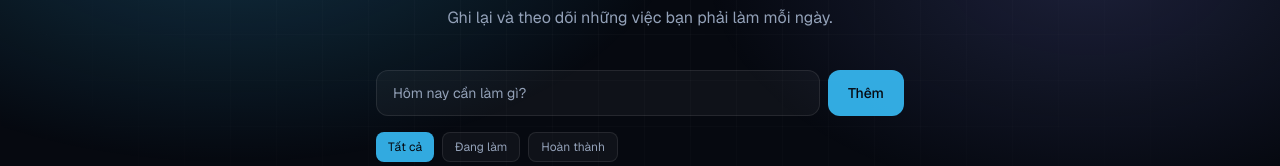
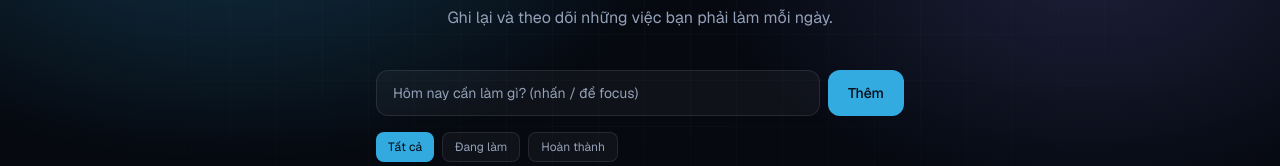
Before and after one commit to loocnguyn/snow-tasks, a Next.js app: page / in a window 1280 px wide. Shown: the part 196-362 px from the top of the page. Built offline with nearby package versions, Linux system fonts and the light colour scheme; no server answers; the database is empty.

Commit message:
Day 7: thêm phím tắt / để focus ô nhập, Esc để bỏ focus

```diff
--- a/components/TaskInput.tsx
+++ b/components/TaskInput.tsx
@@ -1,6 +1,6 @@
 "use client";
 
-import { useState } from "react";
+import { useEffect, useRef, useState } from "react";
 
 export function TaskInput({
   onAdd,
@@ -11,6 +11,24 @@ export function TaskInput({
 }) {
   const [value, setValue] = useState("");
   const [error, setError] = useState<string | null>(null);
+  const inputRef = useRef<HTMLInputElement>(null);
+
+  useEffect(() => {
+    function onKeyDown(e: KeyboardEvent) {
+      const target = e.target as HTMLElement;
+      const isTyping = target.tagName === "INPUT" || target.tagName === "TEXTAREA";
+
+      if (e.key === "/" && !isTyping) {
+        e.preventDefault();
+        inputRef.current?.focus();
+      }
+      if (e.key === "Escape" && target === inputRef.current) {
+        inputRef.current?.blur();
+      }
+    }
+    window.addEventListener("keydown", onKeyDown);
+    return () => window.removeEventListener("keydown", onKeyDown);
+  }, []);
 
   function submit(e: React.FormEvent) {
     e.preventDefault();
@@ -34,12 +52,13 @@ export function TaskInput({
     <form onSubmit={submit} className="flex flex-col gap-1.5">
       <div className="flex gap-2">
         <input
+          ref={inputRef}
           value={value}
           onChange={(e) => {
             setValue(e.target.value);
             if (error) setError(null);
           }}
-          placeholder="Hôm nay cần làm gì?"
+          placeholder="Hôm nay cần làm gì? (nhấn / để focus)"
           className="glass flex-1 rounded-xl px-4 py-3 text-sm outline-none placeholder:text-muted focus:border-accent/60"
         />
         <button
```
